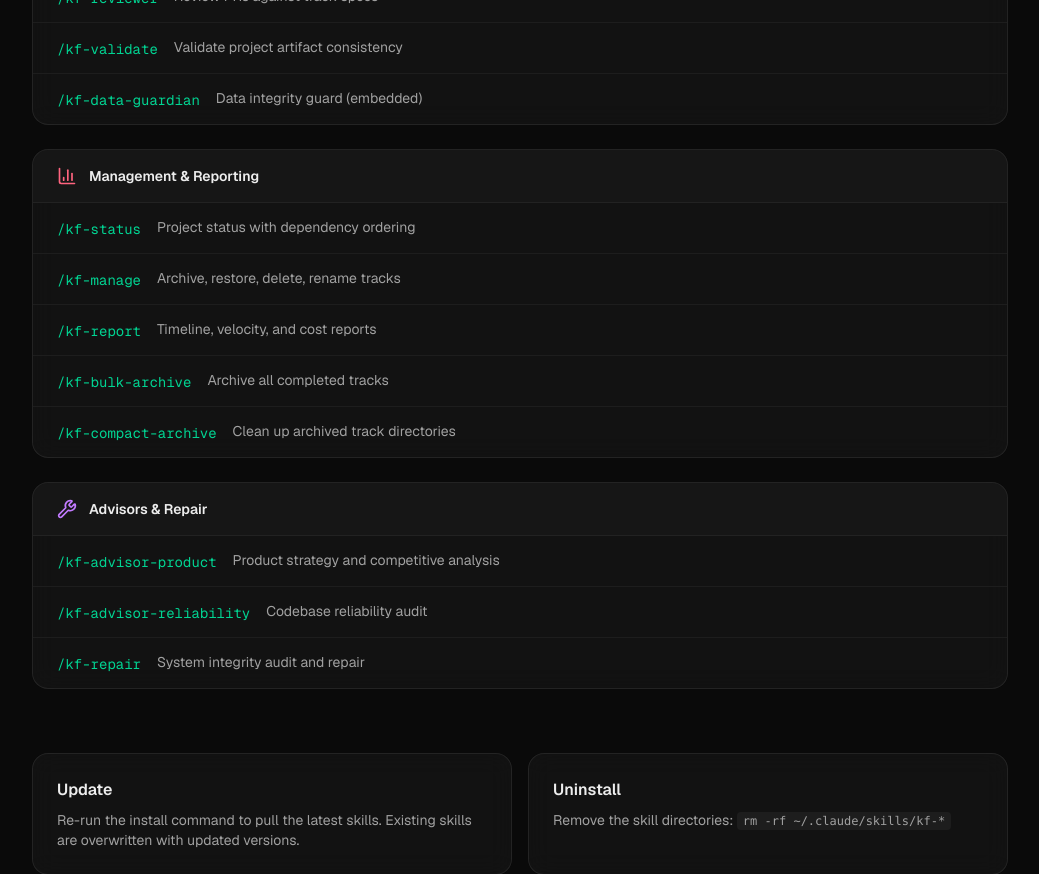
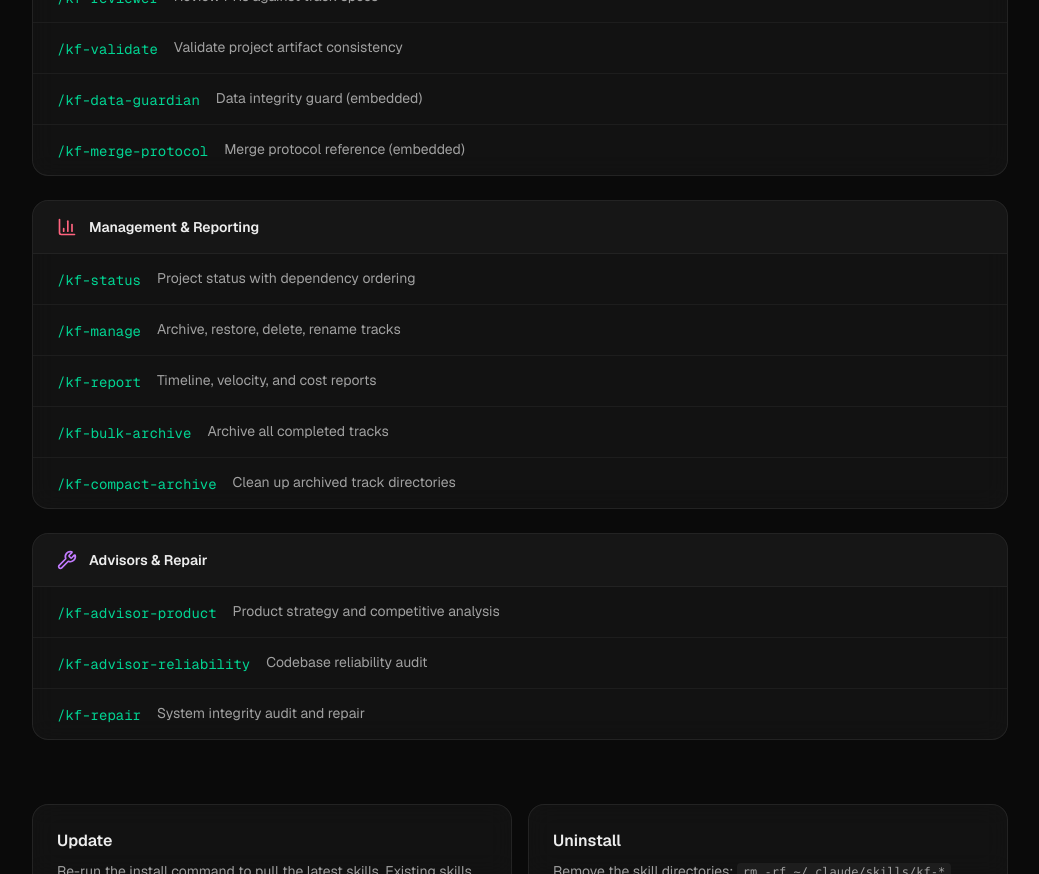
Before and after one commit to Goblinlordx/kiloforge_site, a Next.js app: page /skills in a window 1280 px wide. Shown: the part 3180-4054 px from the top of the page, without its empty margins (120-1159 px from the left). Built offline with nearby package versions, Linux system fonts and the light colour scheme; no server answers.

Commit message:
docs: add kf-merge-protocol to skills catalog
Add the merge protocol reference skill to the Review & Quality
category on the skills page.

```diff
--- a/src/app/skills/page.tsx
+++ b/src/app/skills/page.tsx
@@ -129,6 +129,7 @@ const skillCategories = [
       { name: "kf-reviewer", desc: "Review PRs against track specs" },
       { name: "kf-validate", desc: "Validate project artifact consistency" },
       { name: "kf-data-guardian", desc: "Data integrity guard (embedded)" },
+      { name: "kf-merge-protocol", desc: "Merge protocol reference (embedded)" },
     ],
   },
   {
```
